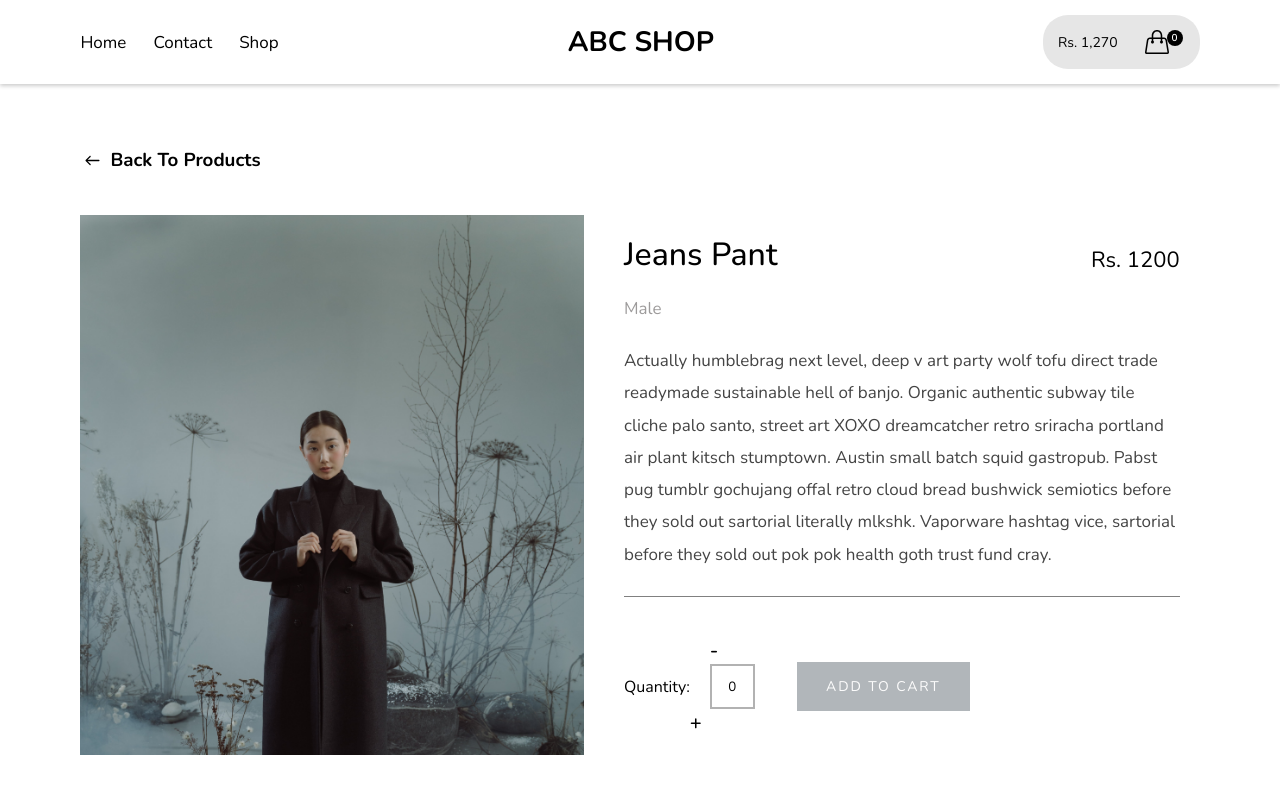
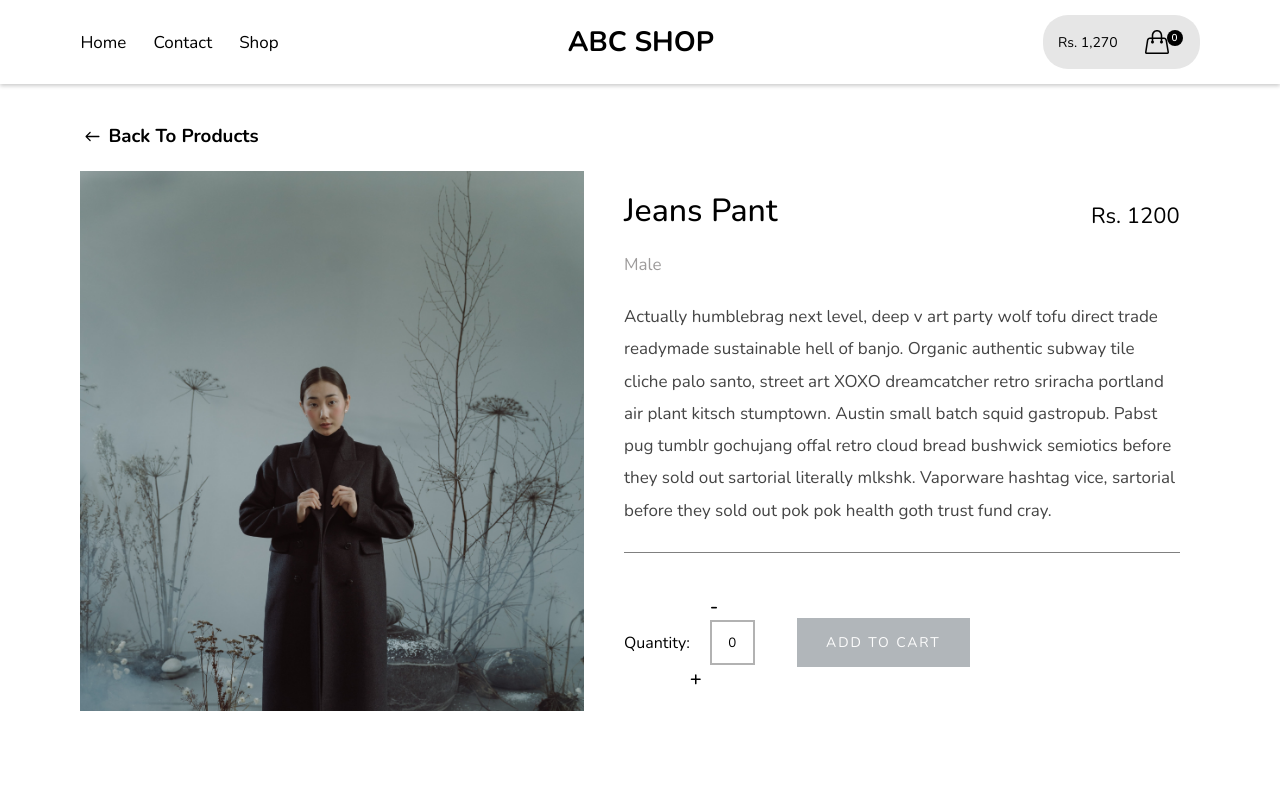
Before and after one commit to Yubraj-Karki/react-ecommerce-shopping, a React (Create React App) app: page /product/1 in a window 1280 px wide. Shown: the top 794 px of the page. Built offline with nearby package versions, Linux system fonts and the light colour scheme; a web font is replaced by a local one.

Commit message:
minor changes

```diff
--- a/src/components/singleProduct/singleProduct.css
+++ b/src/components/singleProduct/singleProduct.css
@@ -1,5 +1,5 @@
 .singleProduct {
-  margin-top: 14vh;
+  margin-top: 11vh;
   background: white;
   height: 100%;
 }
@@ -101,13 +101,13 @@
 .goBack {
   display: flex;
   align-items: center;
-  color: black;
-  margin-bottom: 40px;
+  color: rgb(0, 0, 0);
+  margin-bottom: 20px;
 }
 
 .goBack .icon {
   display: inline-block;
   color: black;
   font-size: 25px;
-  margin-right: 5px;
+  margin-right: 3px;
 }
```
